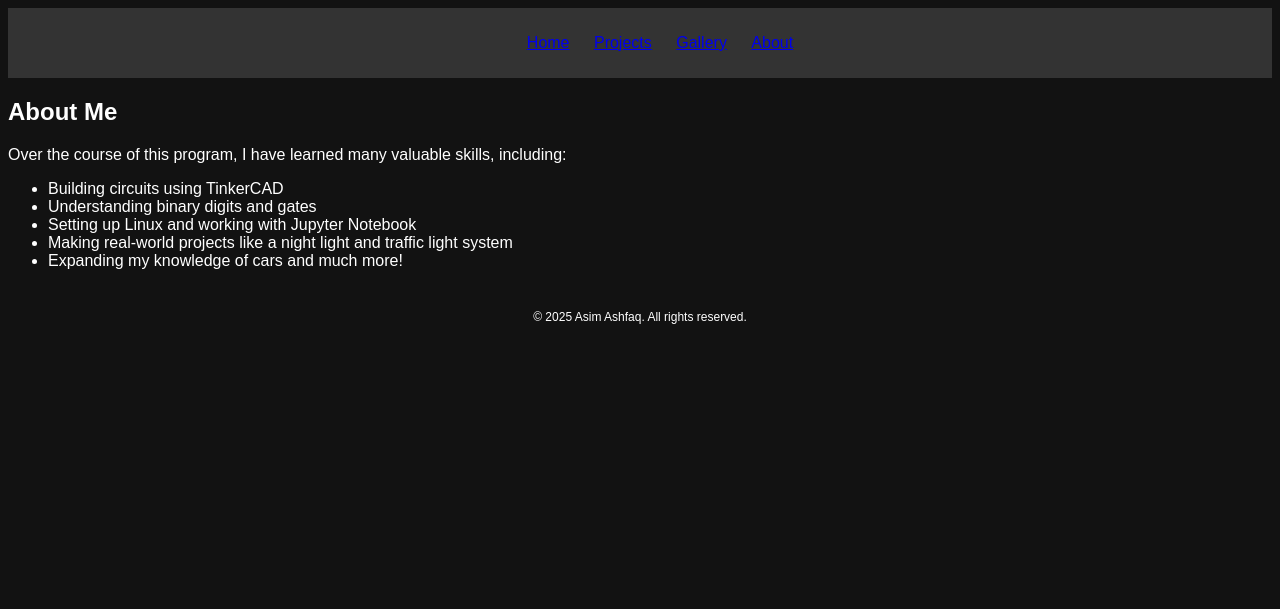
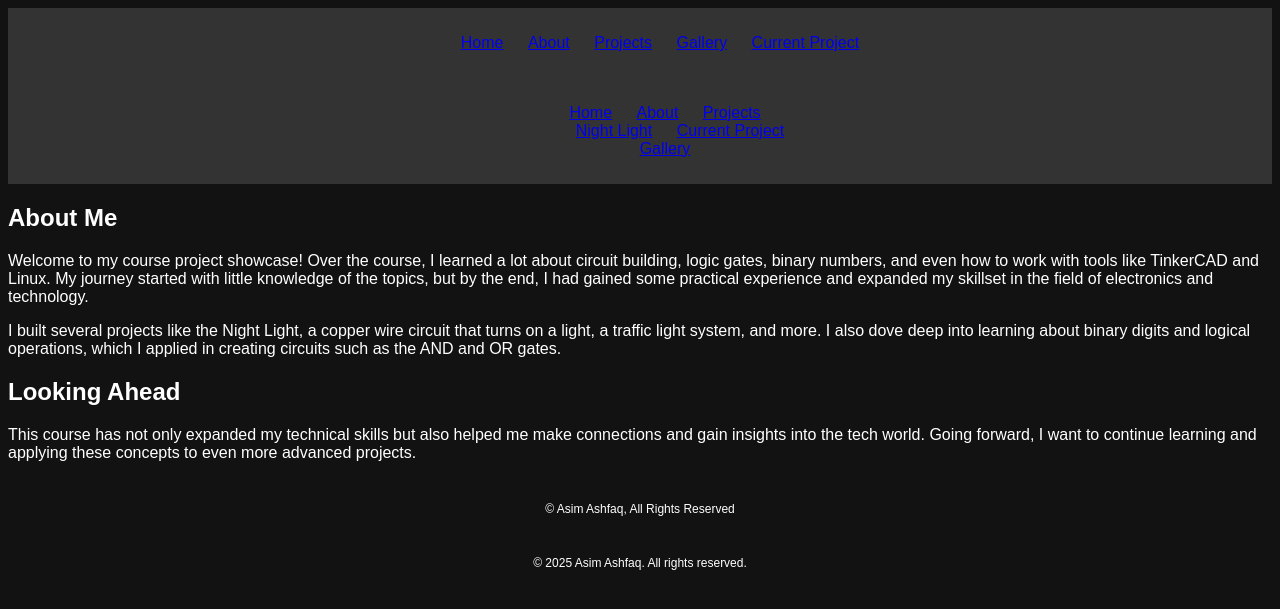
Before and after one commit to Asim-A-dev/Asim.github.io, a Jekyll site: the page built from about.html, in a window 1280 px wide. Shown: the top 609 px of the page. Built offline with Jekyll 4.4.1, drawn with Linux system fonts in a browser that asks for light colours.

Commit message:
Update about.html

```diff
--- a/about.html
+++ b/about.html
@@ -1,41 +1,49 @@
+---
+layout: default
+title: About
+---
+
 <!DOCTYPE html>
 <html lang="en">
 <head>
     <meta charset="UTF-8">
     <meta name="viewport" content="width=device-width, initial-scale=1.0">
-  <title>About Asim</title>
-  <link rel="stylesheet" href="assets/css/style.css">
+    <title>{{ page.title }}</title>
+    <link rel="stylesheet" href="/assets/css/style.css">
 </head>
 <body>
 
 <header>
     <nav>
+        <ul class="navbar">
+            <li><a href="/">Home</a></li>
+            <li><a href="/about.html">About</a></li>
+            <li><a href="/projects.html">Projects</a>
                 <ul>
-        <li><a href="#">Home</a></li>
-        <li><a href="projects.html">Projects</a></li>
-        <li><a href="gallery.html">Gallery</a></li>
-        <li><a href="about.html">About</a></li>
+                    <li><a href="/projects/night-light">Night Light</a></li>
+                    <li><a href="/projects/current-project">Current Project</a></li>
+                </ul>
+            </li>
+            <li><a href="/gallery.html">Gallery</a></li>
         </ul>
     </nav>
 </header>
 
-  <section>
+<main>
+    <section class="about-section">
         <h1>About Me</h1>
-    <p>
-      Over the course of this program, I have learned many valuable skills, including:
-    </p>
-    <ul>
-      <li>Building circuits using TinkerCAD</li>
-      <li>Understanding binary digits and gates</li>
-      <li>Setting up Linux and working with Jupyter Notebook</li>
-      <li>Making real-world projects like a night light and traffic light system</li>
-      <li>Expanding my knowledge of cars and much more!</li>
-    </ul>
+        <p>Welcome to my course project showcase! Over the course, I learned a lot about circuit building, logic gates, binary numbers, and even how to work with tools like TinkerCAD and Linux. My journey started with little knowledge of the topics, but by the end, I had gained some practical experience and expanded my skillset in the field of electronics and technology.</p>
+
+        <p>I built several projects like the Night Light, a copper wire circuit that turns on a light, a traffic light system, and more. I also dove deep into learning about binary digits and logical operations, which I applied in creating circuits such as the AND and OR gates.</p>
+
+        <h2>Looking Ahead</h2>
+        <p>This course has not only expanded my technical skills but also helped me make connections and gain insights into the tech world. Going forward, I want to continue learning and applying these concepts to even more advanced projects.</p>
+    </section>
+</main>
 
 <footer>
-      <p>&copy; 2025 Asim Ashfaq. All rights reserved.</p>
+    <p>&copy; Asim Ashfaq, All Rights Reserved</p>
 </footer>
-  </section>
 
 </body>
 </html>
```
Lines whose indentation alone changed are shown as unchanged.
